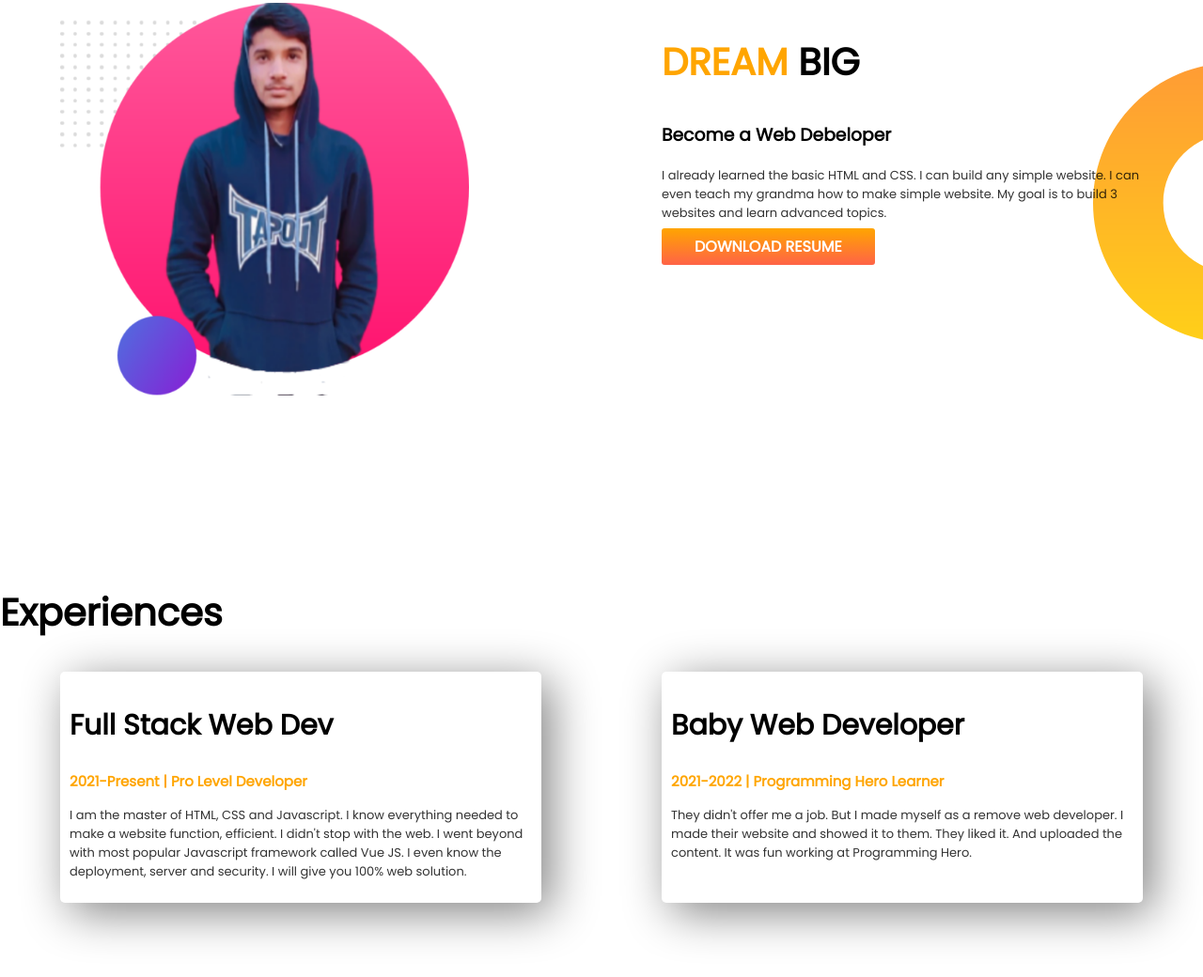
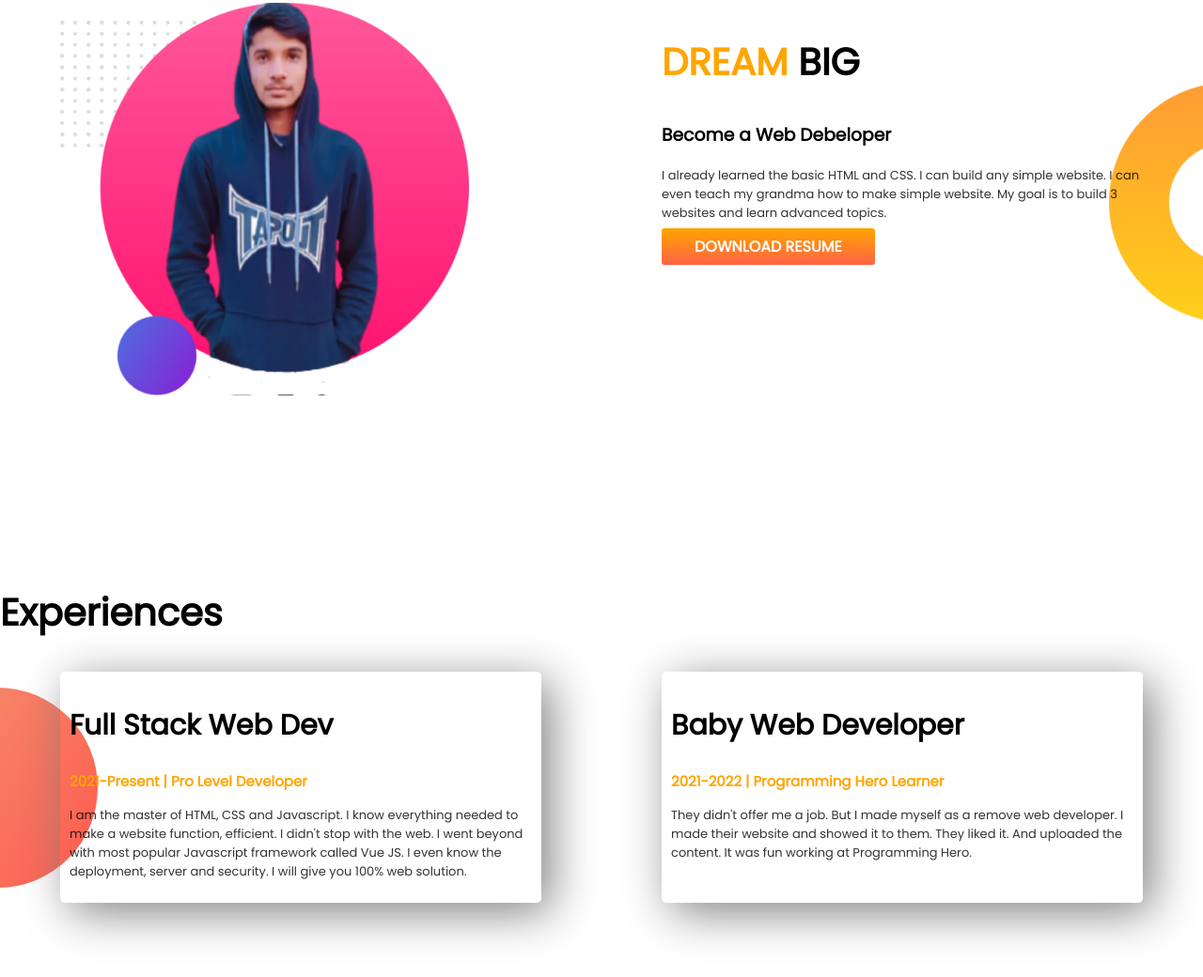
Before and after one commit to shihab91/developer-portfolio, a plain HTML site: page index.html in a window 1280 px wide. Shown: the part 758-1798 px from the top of the page at 94% size. Drawn offline with Linux system fonts and the light colour scheme.

```diff
--- a/style.css
+++ b/style.css
@@ -39,12 +39,14 @@ p {
 .dream-big {
   background-image: url(dream-bg.png);
   background-repeat: no-repeat;
-  background-position: right;
+  background-size: 100px;
+  background-position: right ;
+
 }
-.experiences{background-image:
-
-
-
+.experiences {
+  background-image: url(exp-bg.png);
+  background-repeat: no-repeat;
+  background-position: 0 110px;
 }
 .experience-item {
   width: 40%;
```
